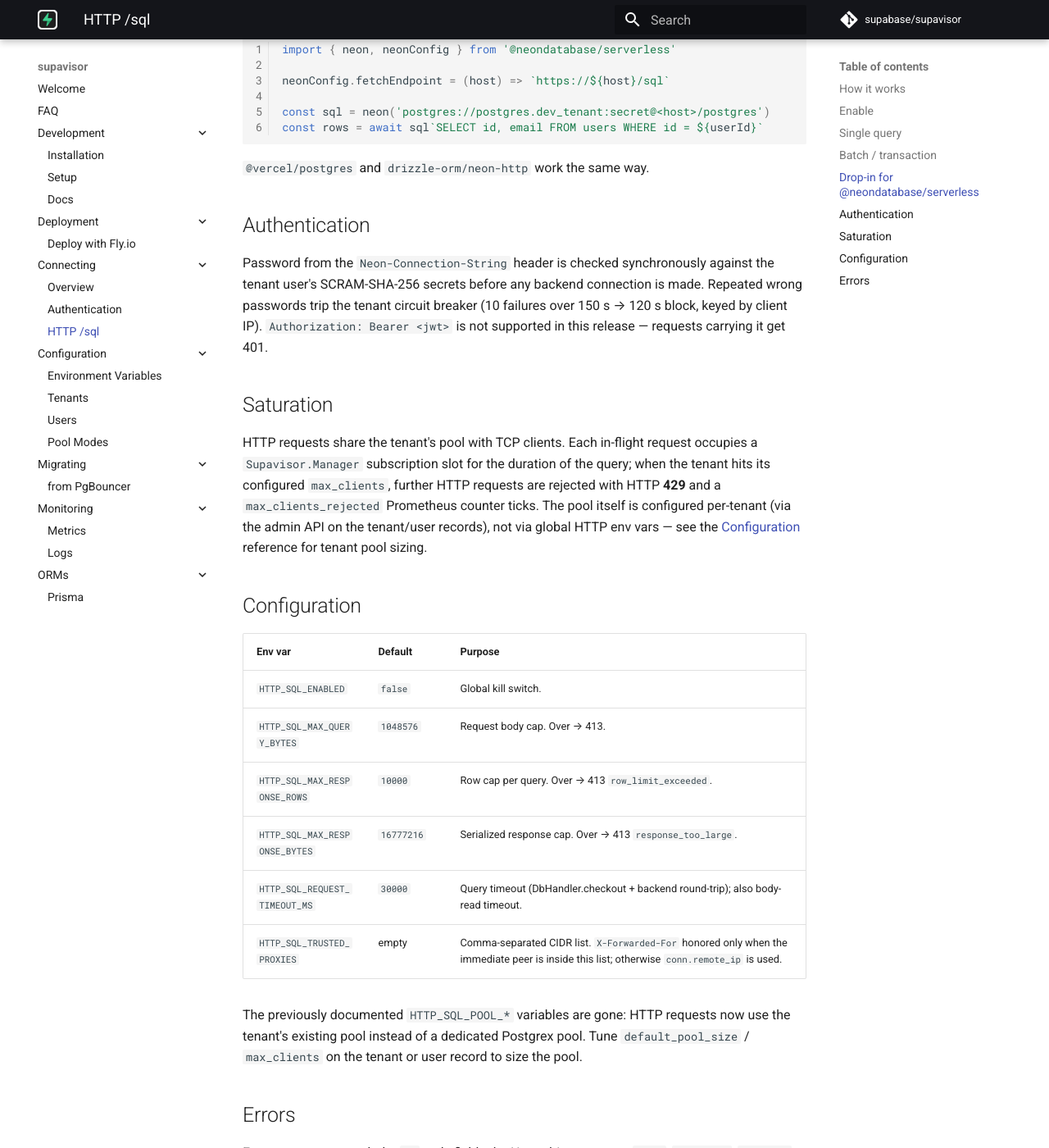
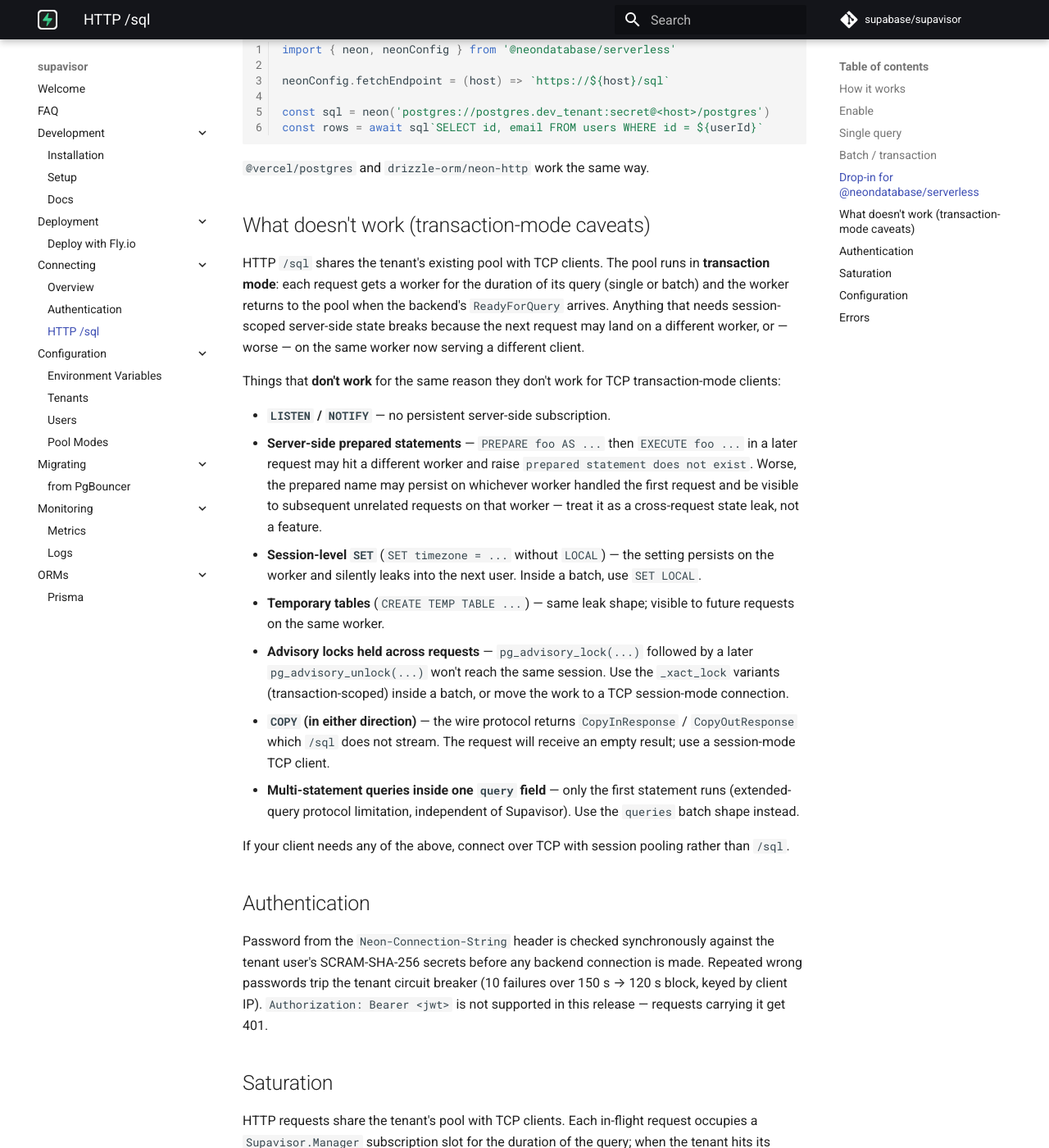
Before and after one commit to supabase/supavisor, an MkDocs documentation site: the page built from docs/connecting/http_sql.md, in a window 1280 px wide and 1400 px high, scrolled down 2220 px. Shown: the whole window at 82% size. Built offline with MkDocs 1.6.1 and Material for MkDocs 9.7.7, drawn with Linux system fonts in a browser that asks for light colours; comment, search, counter and statistics services are not loaded.

Commit message:
docs(http_sql): transaction-mode caveats + redundant-with cleanup (HIGH-6)
Added a "What doesn't work (transaction-mode caveats)" section to
docs/connecting/http_sql.md so users understand the surface area of
sharing the tenant's transaction-mode pool with TCP clients:

  * LISTEN/NOTIFY — no persistent session
  * Server-side prepared statements — may hit a different worker,
    and worse: leak across requests on the same worker
  * Session-level SET — leaks to next user
  * Temp tables — same leak
  * Advisory locks held across requests — won't reach the same
    session; use _xact_lock inside a batch
  * COPY (in/out) — not streamed by /sql
  * Multi-statement queries in a single `query` field — extended-
    query protocol only runs the first statement; use `queries`

These are inherited transaction-mode caveats, not bugs introduced
by /sql — but they apply to the HTTP path too and aren't obvious to
users coming from a serverless mindset. Pointing them at session-
mode TCP for the affected cases avoids silent state corruption.

Also: trimmed a redundant trailing `with` clause in `do_run_query/4`
that credo's `Refactor.RedundantWithClauseResult` flagged. The third
match returned `{:ok, decoded}` for `{:ok, decoded}` — the outer
`<- WireDecoder.parse_execute_response/1` is enough.

Final state:
  * mix format --check-formatted: clean
  * mix credo --strict (http_sql modules): no issues
  * mix compile --warnings-as-errors: clean
  * unit suite: 4 doctests + 139 tests, 0 failures

```diff
--- a/docs/connecting/http_sql.md
+++ b/docs/connecting/http_sql.md
@@ -106,6 +106,44 @@ const rows = await sql`SELECT id, email FROM users WHERE id = ${userId}`
 
 `@vercel/postgres` and `drizzle-orm/neon-http` work the same way.
 
+## What doesn't work (transaction-mode caveats)
+
+HTTP `/sql` shares the tenant's existing pool with TCP clients. The pool
+runs in **transaction mode**: each request gets a worker for the duration
+of its query (single or batch) and the worker returns to the pool when the
+backend's `ReadyForQuery` arrives. Anything that needs session-scoped
+server-side state breaks because the next request may land on a different
+worker, or — worse — on the same worker now serving a different client.
+
+Things that **don't work** for the same reason they don't work for TCP
+transaction-mode clients:
+
+- **`LISTEN` / `NOTIFY`** — no persistent server-side subscription.
+- **Server-side prepared statements** — `PREPARE foo AS ...` then
+  `EXECUTE foo ...` in a later request may hit a different worker and
+  raise `prepared statement does not exist`. Worse, the prepared name
+  may persist on whichever worker handled the first request and be
+  visible to subsequent unrelated requests on that worker — treat it as
+  a cross-request state leak, not a feature.
+- **Session-level `SET`** (`SET timezone = ...` without `LOCAL`) — the
+  setting persists on the worker and silently leaks into the next user.
+  Inside a batch, use `SET LOCAL`.
+- **Temporary tables** (`CREATE TEMP TABLE ...`) — same leak shape;
+  visible to future requests on the same worker.
+- **Advisory locks held across requests** — `pg_advisory_lock(...)`
+  followed by a later `pg_advisory_unlock(...)` won't reach the same
+  session. Use the `_xact_lock` variants (transaction-scoped) inside a
+  batch, or move the work to a TCP session-mode connection.
+- **`COPY` (in either direction)** — the wire protocol returns
+  `CopyInResponse` / `CopyOutResponse` which `/sql` does not stream. The
+  request will receive an empty result; use a session-mode TCP client.
+- **Multi-statement queries inside one `query` field** — only the first
+  statement runs (extended-query protocol limitation, independent of
+  Supavisor). Use the `queries` batch shape instead.
+
+If your client needs any of the above, connect over TCP with session
+pooling rather than `/sql`.
+
 ## Authentication
 
 Password from the `Neon-Connection-String` header is checked
```
Also changed, not shown: 1 other file.
